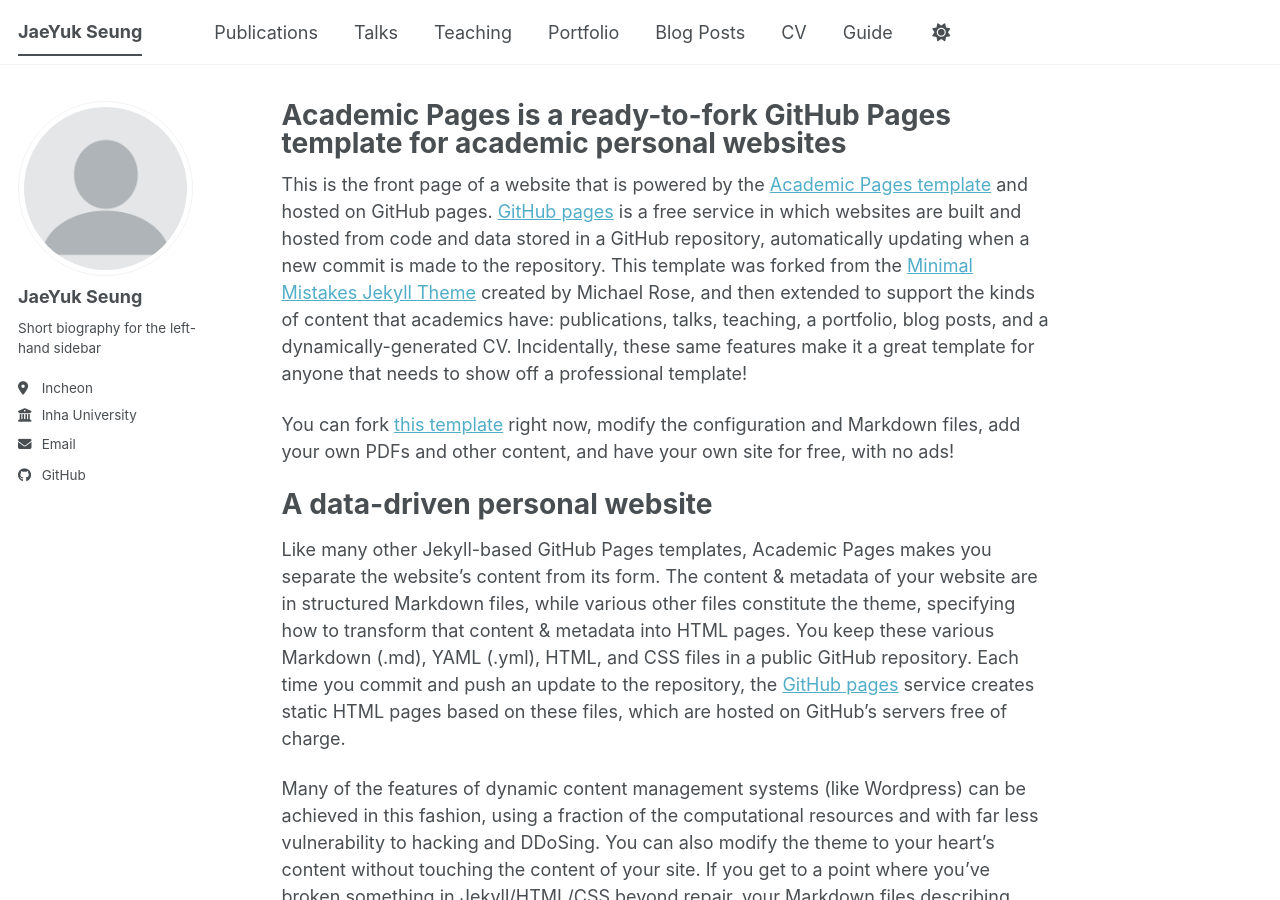
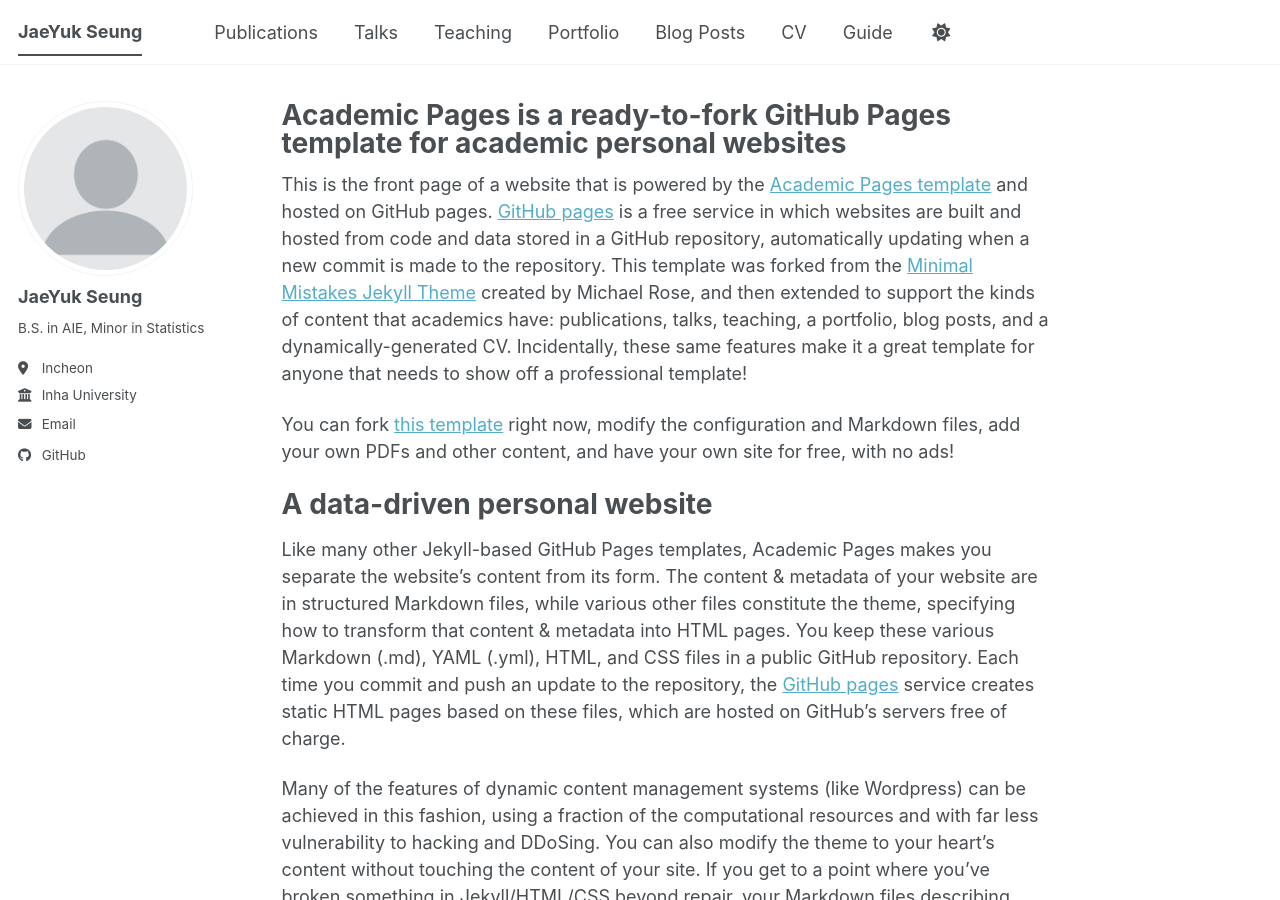
Before and after one commit to JaeWook-S/JaeWook-S.github.io, a Jekyll site: the page built from _pages/about.md, in a window 1280 px wide and 900 px high. Built offline with Jekyll 4.4.1, drawn with Linux system fonts in a browser that asks for light colours; a script bundle is joined from its source files by our own code; library files that are not in the unit come from our copies.

Commit message:
fix: _config

```diff
--- a/_config.yml
+++ b/_config.yml
@@ -12,7 +12,7 @@
 title                    : "JaeYuk Seung"
 title_separator          : "-"
 name                     : &name "JaeYuk Seung"
-description              : &description "B.S. in AIE, Minor in Statistics"   # Update this with a general description of your site, this is the default if not overridden by a page
+description              : &description "Your Name's academic portfolio"   # Update this with a general description of your site, this is the default if not overridden by a page
 url                      : https://JaeWook-S.github.io # The base hostname & protocol for your site e.g. "https://[your GitHub username].github.io",
                                                            # or if you already have some other page hosted on Github then use "https://[your GitHub username].github.io/[Your Repo Name]"
 baseurl                  : "" # the subpath of your site, e.g. "/blog"
@@ -26,7 +26,7 @@
   avatar           : "profile.png"
   name             : "JaeYuk Seung"
   pronouns         : # example: "she/her"
-  bio              : "Short biography for the left-hand sidebar"
+  bio              : "B.S. in AIE, Minor in Statistics"
   location         : "Incheon"
   employer         : "Inha University"
   uri              : # URL
```
